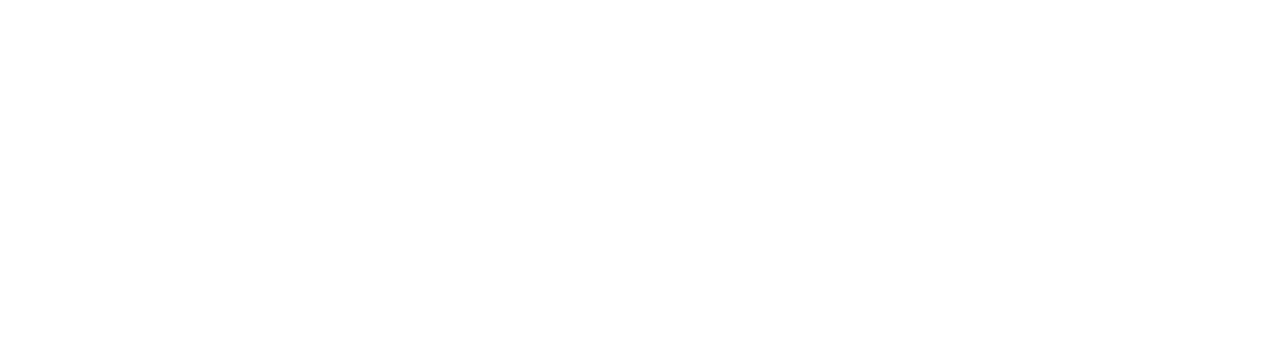
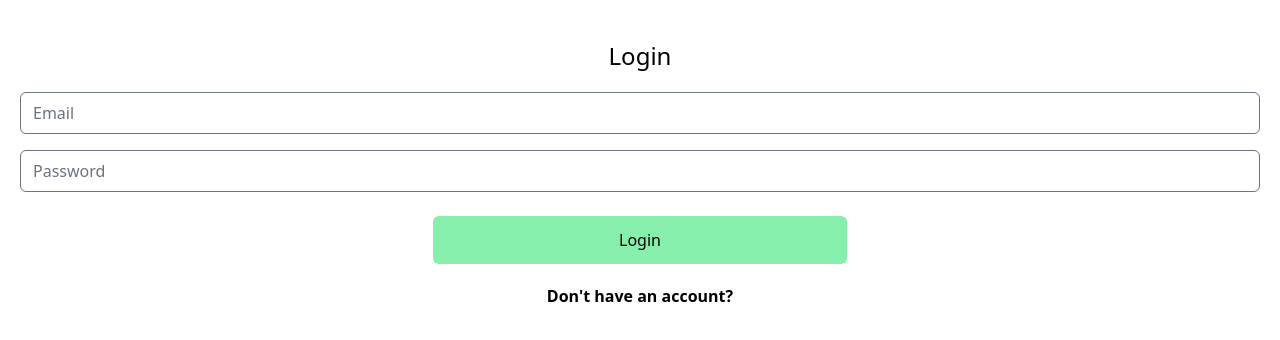
Before and after one commit to ysrckr/phone-catalog, a Vue app in the folder admin/: page /login in a window 1280 px wide. Shown: the top 340 px of the page. Built offline with nearby package versions, Linux system fonts and the light colour scheme.

Commit message:
create login page

```diff
--- a/admin/package.json
+++ b/admin/package.json
@@ -9,6 +9,8 @@
     "preview": "vite preview"
   },
   "dependencies": {
+    "@tailwindcss/forms": "^0.5.3",
+    "prettier-plugin-tailwind-css": "^1.5.0",
     "vue": "^3.2.45",
     "vue-router": "4"
   },
--- a/admin/src/pages/LoginPage.vue
+++ b/admin/src/pages/LoginPage.vue
@@ -1,8 +1,26 @@
 <template>
-  <div class="container text-center">
-    <form>
-      <input type="email" />
-      <input type="password" />
+  <div class="container flex flex-col justify-center px-5 mt-10 text-center">
+    <h1 class="text-2xl text-center">Login</h1>
+    <form class="flex flex-col gap-4 mt-5">
+      <input
+        type="email"
+        placeholder="Email"
+        class="rounded-md"
+      />
+      <input
+        type="password"
+        placeholder="Password"
+        class="rounded-md"
+      />
+      <button
+        type="button"
+        class="hover:bg-green-400 w-1/3 px-3 py-3 mx-auto mt-2 bg-green-300 rounded-md"
+      >
+        Login
+      </button>
     </form>
+    <p class="mt-5 font-semibold">
+      <router-link to="/create-user"> Don't have an account? </router-link>
+    </p>
   </div>
 </template>
--- a/admin/tailwind.config.cjs
+++ b/admin/tailwind.config.cjs
@@ -4,5 +4,5 @@ module.exports = {
   theme: {
     extend: {},
   },
-  plugins: [],
+  plugins: [require('@tailwindcss/forms')],
 };
```
Also changed, not shown: admin/.prettierrc.yaml, 1 other file (tests, documents, lock files or other folders).
